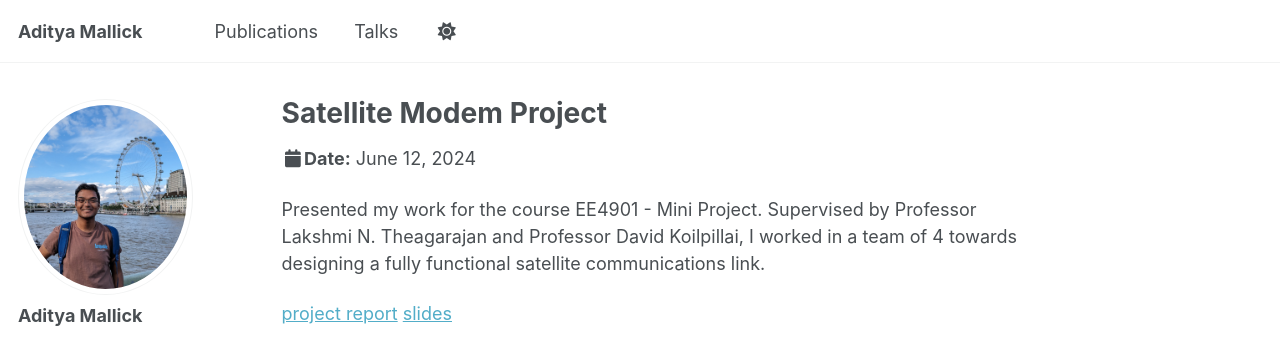
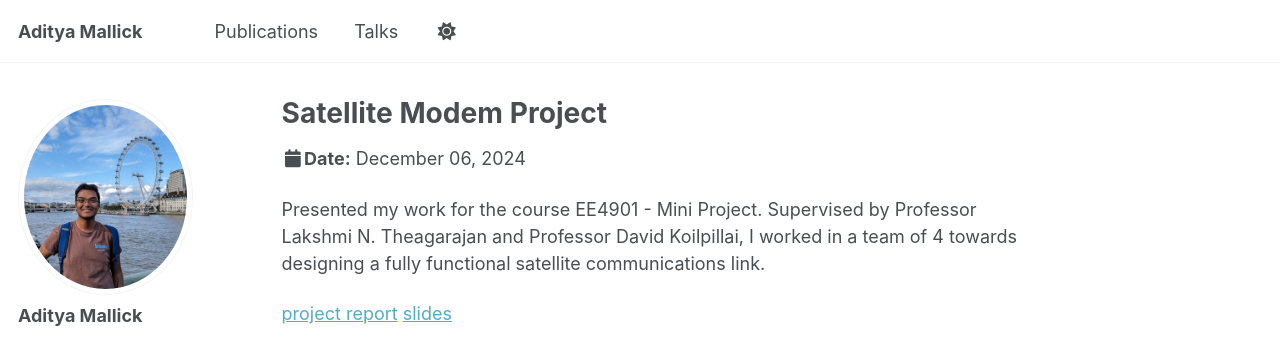
Before and after one commit to aditya2331/aditya2331.github.io, a Jekyll site: the page built from _talks/sat_modem_proj.md, in a window 1280 px wide and 1015 px high. Shown: the top 339 px of the window. Built offline with Jekyll 4.4.1, drawn with Linux system fonts in a browser that asks for light colours; some web fonts are replaced.

Commit message:
date fix

```diff
--- a/_talks/sat_modem_proj.md
+++ b/_talks/sat_modem_proj.md
@@ -4,7 +4,7 @@ collection: talks
 type: "presentation"
 permalink: /talks/sat_modem_proj
 venue: "Remote"
-date: 2024-06-12
+date: 2024-12-06
 location: "IIT Madras"
 ---
 
```
